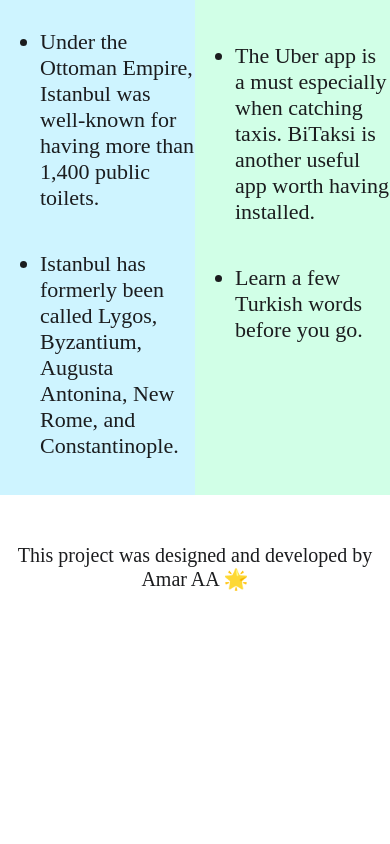
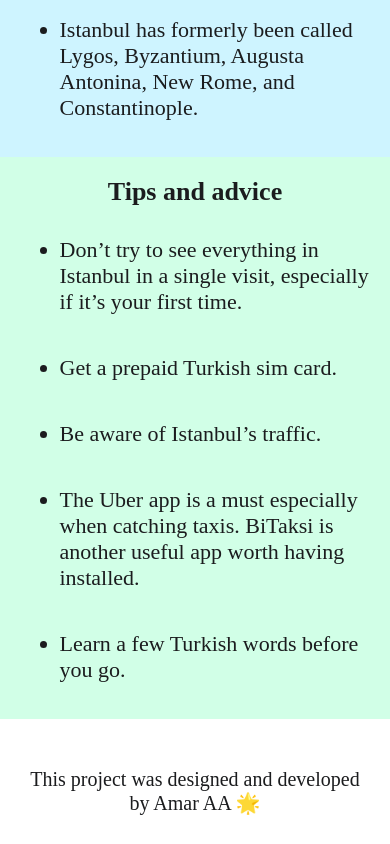
Before and after one commit to amar-ashfaq/HolidayHomepage, a plain HTML site: page index.html in a window 390 px wide. Shown: the part 3036-3880 px from the top of the page. Before the commit the page ends 3656 px from the top, so only its background shows below. Drawn offline with Linux system fonts and the light colour scheme.

Commit message:
Fixed the Facts, Advice and Footer sections

```diff
--- a/styles.css
+++ b/styles.css
@@ -193,7 +193,7 @@ li {
 
 .list-container {
     display: flex;
-    width: 600px;
+    width: 90%;
     margin-left: auto;
     margin-right: auto;
     max-width: fit-content;
@@ -229,6 +229,8 @@ li {
     align-items: center;
     margin-top: 0;
     height: 125px;
+    width: 90%;
+    margin: 0 auto;
 }
 
 #project-credits {
@@ -267,4 +269,24 @@ li {
     .experience-desc {
         width: fit-content;
     }
+
+    /* ----- FACTS AND ADVICE SECTION ----- */
+    #facts-and-advice-section {
+        display: block;
+    }
+
+    #facts-section,
+    #advice-section {
+        width: 100%;
+    }
+
+    #facts-section-title,
+    #advice-section-title {
+        margin-left: auto;
+        margin-right: auto;
+    }
+
+    .list-container {
+        width: 90%;
+    }
 }
```
